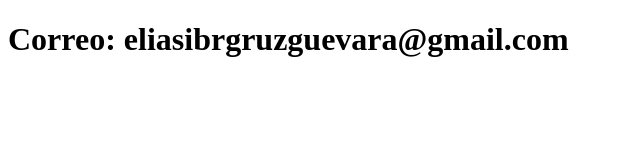
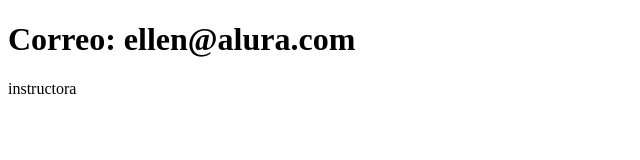
Before and after one commit to eliasibRGuevara/sistema-de-registro, a plain HTML site: page contacto.html in a window 1280 px wide. Shown: the whole page, without its empty margins (0-640 px from the left). Drawn offline with Linux system fonts and the light colour scheme.

Commit message:
Actualización contacto

```diff
--- a/contacto.html
+++ b/contacto.html
@@ -6,6 +6,7 @@
     <title>Document</title>
 </head>
 <body>
-    <h1>Correo: eliasibrgruzguevara@gmail.com</h1>
+    <h1>Correo: ellen@alura.com</h1>
+        <p>instructora</p>
 </body>
 </html>
```
